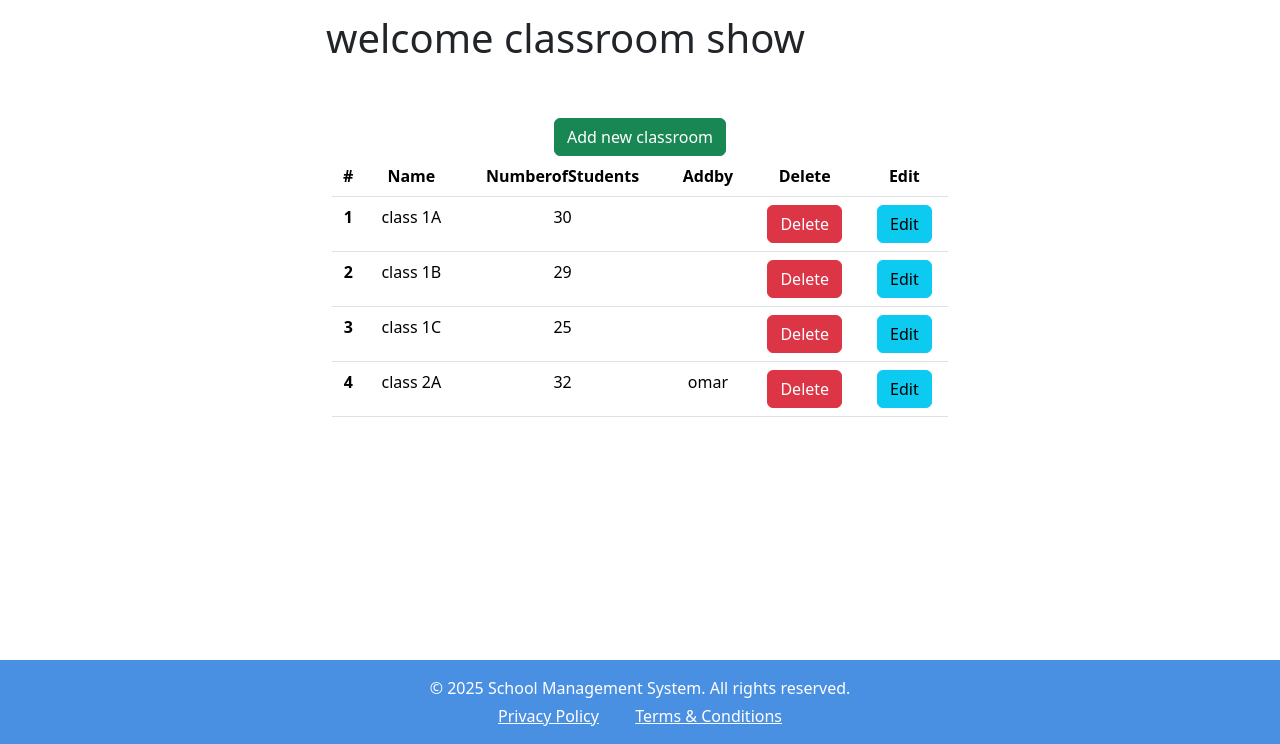
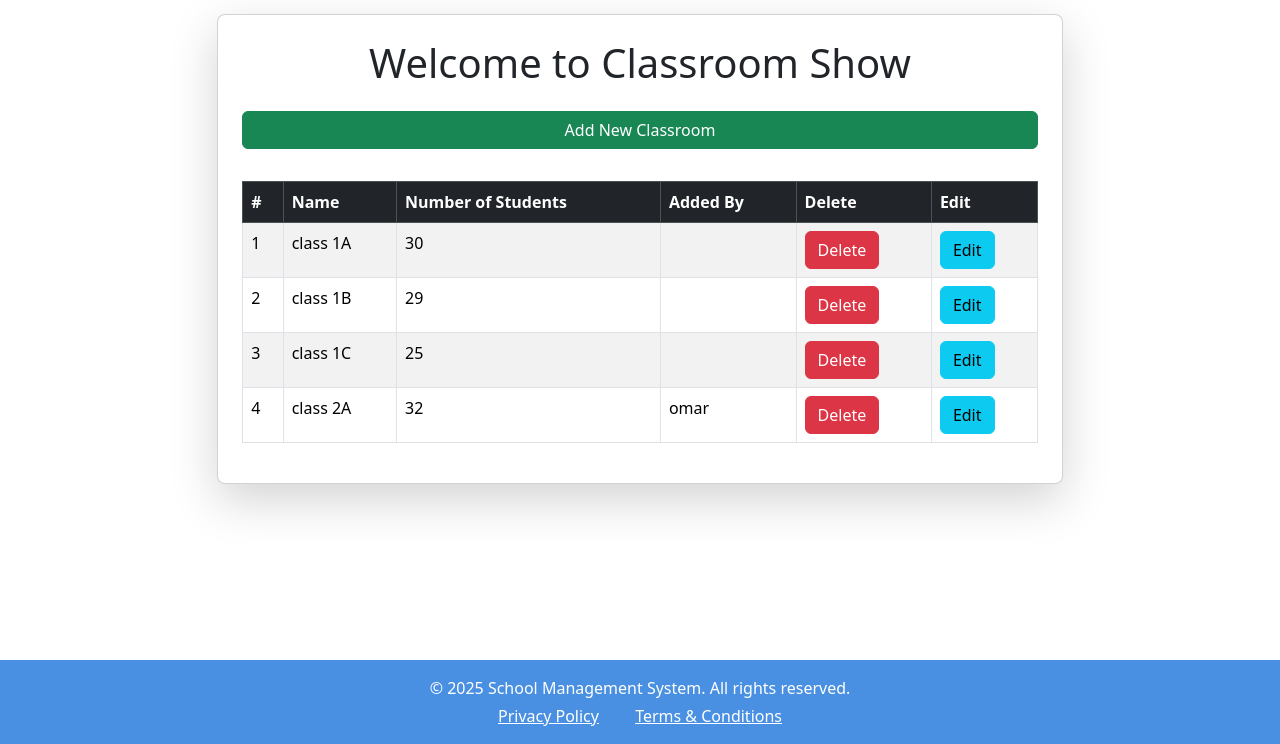
Before and after one commit to salmatarek55/school_system, a PHP site: page /classroom/index.php in a window 1280 px wide. Shown: the part 56-800 px from the top of the page. Run offline with PHP 8.4, Linux system fonts and the light colour scheme; data comes from the database, SQL or seed files in the repository.

Commit message:
Update index.php

```diff
--- a/classroom/index.php
+++ b/classroom/index.php
@@ -1,9 +1,13 @@
 <?php
 include_once '../conect.php';
-   $conect= new Conect();
+$conect = new Conect();
+
 if (isset($_POST['Id'])) {
     if ($conect->delete('classrooms', $_POST['Id'])) {
-        header('location:\school_system\classroom\index.php?delete=success');
+        header('location:/school_system/classroom/index.php?delete=success');
+        exit;
+    } else {
+        header('location:/school_system/classroom/index.php?delete=fail');
         exit;
     }
 }
@@ -12,45 +16,60 @@
 include_once '../header.php';
 ?>
 <div class="row justify-content-center">
-   <div class="col-6">
-      <h1>welcome classroom show</h1>
+    <div class="col-8">
+        <div class="card shadow-lg rounded-3 p-4">
+            <h1 class="mb-4 text-center">Welcome to Classroom Show</h1>
+
+            <a href="/school_system/classroom/add.php" class="btn btn-success mb-3">Add New Classroom</a>
+
+            <?php if (isset($_GET['add']) && $_GET['add'] == "success") { ?>
+                <div class="alert alert-success alert-dismissible fade show" role="alert">
+                    <i class="fa-solid fa-check-circle"></i> Classroom added successfully!
+                    <button type="button" class="btn-close" data-bs-dismiss="alert" aria-label="Close"></button>
                 </div>
-   <div class="row justify-content-center mt-5">
-      <div class="col-6 text-center">
-        <a href="/school_system/classroom/add.php" class="btn btn-success">Add new classroom</a>
-        <?php
-        if (isset($_GET['add']) && $_GET['add'] == "success") {
-            print "<div class='alert alert-success'> you add classroom success</div>";
-        }
-        if (isset($_GET['delete']) && $_GET['delete'] == "success") {
-            print "<div class='alert alert-danger'> you delete classroom success</div>";
-        }
-        if (isset($_GET['edit']) && $_GET['edit'] == "success") {
-            print "<div class='alert alert-info'> you update classroom success</div>";
-        }
-        ?>
-        <table class="table">
-         <thead>
+            <?php } ?>
+
+            <?php if (isset($_GET['delete']) && $_GET['delete'] == "success") { ?>
+                <div class="alert alert-danger alert-dismissible fade show" role="alert">
+                    <i class="fa-solid fa-trash"></i> Classroom deleted successfully!
+                    <button type="button" class="btn-close" data-bs-dismiss="alert" aria-label="Close"></button>
+                </div>
+            <?php } ?>
+
+            <?php if (isset($_GET['delete']) && $_GET['delete'] == "fail") { ?>
+                <div class="alert alert-warning alert-dismissible fade show" role="alert">
+                    <i class="fa-solid fa-triangle-exclamation"></i> Failed to delete classroom!
+                    <button type="button" class="btn-close" data-bs-dismiss="alert" aria-label="Close"></button>
+                </div>
+            <?php } ?>
+
+            <?php if (isset($_GET['edit']) && $_GET['edit'] == "success") { ?>
+                <div class="alert alert-info alert-dismissible fade show" role="alert">
+                    <i class="fa-solid fa-pen-to-square"></i> Classroom updated successfully!
+                    <button type="button" class="btn-close" data-bs-dismiss="alert" aria-label="Close"></button>
+                </div>
+            <?php } ?>
+
+            <table class="table table-striped table-bordered mt-3">
+                <thead class="table-dark">
                     <tr>
-              <th scope="col">#</th>
-              <th scope="col">Name</th>
-              <th scope="col">NumberofStudents</th>
-              <th scope="col">Addby</th>
-              <th scope="col">Delete</th>
-              <th scope="col">Edit</th>
+                        <th>#</th>
+                        <th>Name</th>
+                        <th>Number of Students</th>
+                        <th>Added By</th>
+                        <th>Delete</th>
+                        <th>Edit</th>
                     </tr>
                 </thead>
                 <tbody>
-    <?php foreach($classroomData as $key => $value){?>
+                    <?php foreach ($classroomData as $key => $value) { ?>
                         <tr>
-        <th scope="row"><?=$key +1?></th>
-        <td><?=$value['name']?></td>
-        <td><?=$value['number_students']?></td>
+                            <td><?= $key + 1 ?></td>
+                            <td><?= $value['name'] ?></td>
+                            <td><?= $value['number_students'] ?></td>
+                            <td><?= @$conect->selectOne('users', $value['user_id'])['user_name'] ?></td>
                             <td>
-             <?= @$conect->selectOne('users',$value['user_id']) ['user_name']?>
-        </td>
-        <td>
-           <form method="POST" onsubmit="return confirm('Are you sure to delete this classroom?')">
+                                <form method="POST" onsubmit="return confirm('Are you sure you want to delete this classroom?')">
                                     <input type="hidden" name="Id" value="<?= $value['Id'] ?>">
                                     <input type="submit" class="btn btn-danger" value="Delete">
                                 </form>
@@ -59,16 +78,11 @@
                                 <a class="btn btn-info" href="/school_system/classroom/edit.php?Id=<?= $value['Id'] ?>">Edit</a>
                             </td>
                         </tr>
-     <?php }?>
+                    <?php } ?>
                 </tbody>
             </table>
         </div>
     </div>
 </div>
 
-
-
-
-<?php
-   include_once '../footer.php';
-?>
+<?php include_once '../footer.php'; ?>
```
Lines whose indentation alone changed are shown as unchanged.
